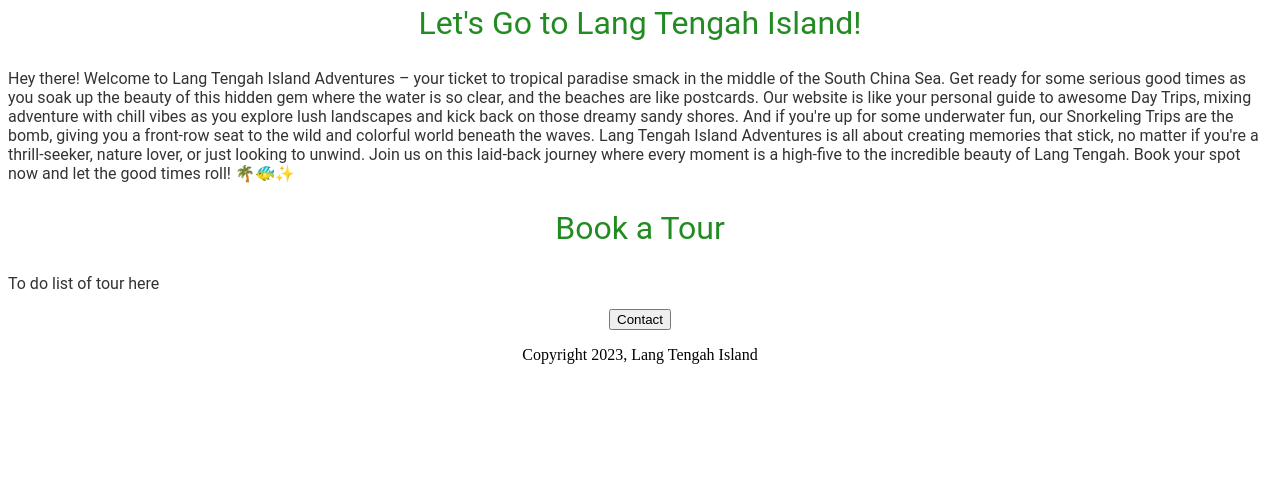
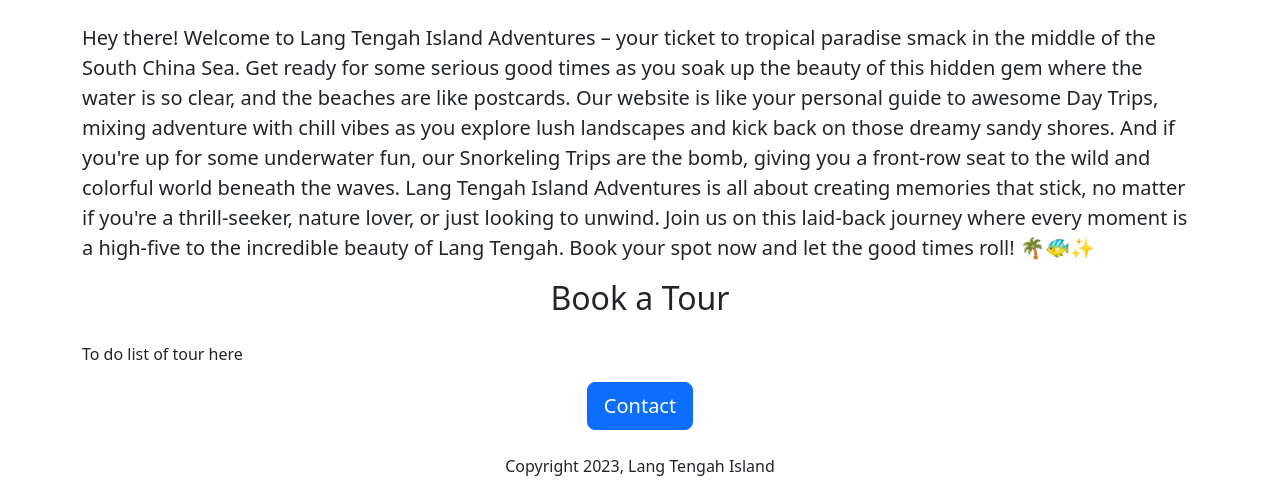
Before and after one commit to hanasoka/lang-tengah-island-v2, a Flask app: page / in a window 1280 px wide. Shown: the part 487-981 px from the top of the page. Before the commit the page ends 851 px from the top, so only its background shows below. Run offline with Flask 3, Linux system fonts and the light colour scheme.

Commit message:
added Bootstrap framework

```diff
--- a/templates/home.html
+++ b/templates/home.html
@@ -1,65 +1,43 @@
 <!DOCTYPE html>
 <html>
   <head>
+    <meta charset="utf-8">
+    <meta name="viewport" content="width=device-width, initial-scale=1">
+    <link href="https://cdn.jsdelivr.net/npm/bootstrap@5.3.2/dist/css/bootstrap.min.css" rel="stylesheet" integrity="sha384-T3c6CoIi6uLrA9TneNEoa7RxnatzjcDSCmG1MXxSR1GAsXEV/Dwwykc2MPK8M2HN" crossorigin="anonymous">
+    <link rel="icon" type="image/x-icon" href="{{ url_for('static', filename='langtengahfavicon.png') }}">
     <title>Lang Tengah Island</title>
-    <link rel="icon" type="image/x-icon" href="{{ url_for('static', filename='langtengahfavicon.png') }}">
     <style>
-      h1 {
-        font-family: Roboto;
-        font-size: 40px;
-        color: rgb(0,0,51);
-        text-align: center;
-         font-weight: normal;
-      }
-
       #banner {
+        height: 360px;
         width: 100%;
-        height: 360px;
         object-fit: cover;
       }
+    </style>
 
-      h2 {
-        font-family: Roboto;
-        font-size: 32px;
-        color: rgb(34,139,34);
-        text-align: center;
-        font-weight: normal;
-      }
-
-      .bodytext {
-        font-family: Roboto;
-        color: rgb(51,51,51);
-      }
-
-      #container {
-        max-width: 720px;
-        margin: 0 auto 0 auto;
-      }
-    </style>
   </head>
   <body>
     <div class="container">
-      <h1>
+      <h1 class="text-center mt-2 mb-4">
         Lang Tengah Island
       </h1>
-      <img id="banner" src="{{url_for('static', filename='banner.jpg')}}">
-      <h2>
+      <img class="img-fluid" id="banner" src="{{url_for('static', filename='banner.jpg')}}">
+      <h2 class="text-center mt-2 mb-4">
         Let's Go to Lang Tengah Island!
       </h2>
-      <p class="bodytext">
+      <p class="lead">
         Hey there! Welcome to Lang Tengah Island Adventures – your ticket to tropical paradise smack in the middle of the South China Sea. Get ready for some serious good times as you soak up the beauty of this hidden gem where the water is so clear, and the beaches are like postcards. Our website is like your personal guide to awesome Day Trips, mixing adventure with chill vibes as you explore lush landscapes and kick back on those dreamy sandy shores. And if you're up for some underwater fun, our Snorkeling Trips are the bomb, giving you a front-row seat to the wild and colorful world beneath the waves. Lang Tengah Island Adventures is all about creating memories that stick, no matter if you're a thrill-seeker, nature lover, or just looking to unwind. Join us on this laid-back journey where every moment is a high-five to the incredible beauty of Lang Tengah. Book your spot now and let the good times roll! 🌴🐠✨
       </p>
-      <h2>
+      <h2 class="text-center mt-2 mb-4">
         Book a Tour
       </h2>
-      <p class="bodytext">
+      <p>
         To do list of tour here
       </p>
-      <div style="text-align:center;">
-        <button>
+      <div class="text-center">
+        <button type="button" class="btn btn-primary btn-lg">
           Contact
         </button>
-        <p>
+        <p class="mt-4">
           Copyright 2023, Lang Tengah Island
         </p>
       </div>
```
